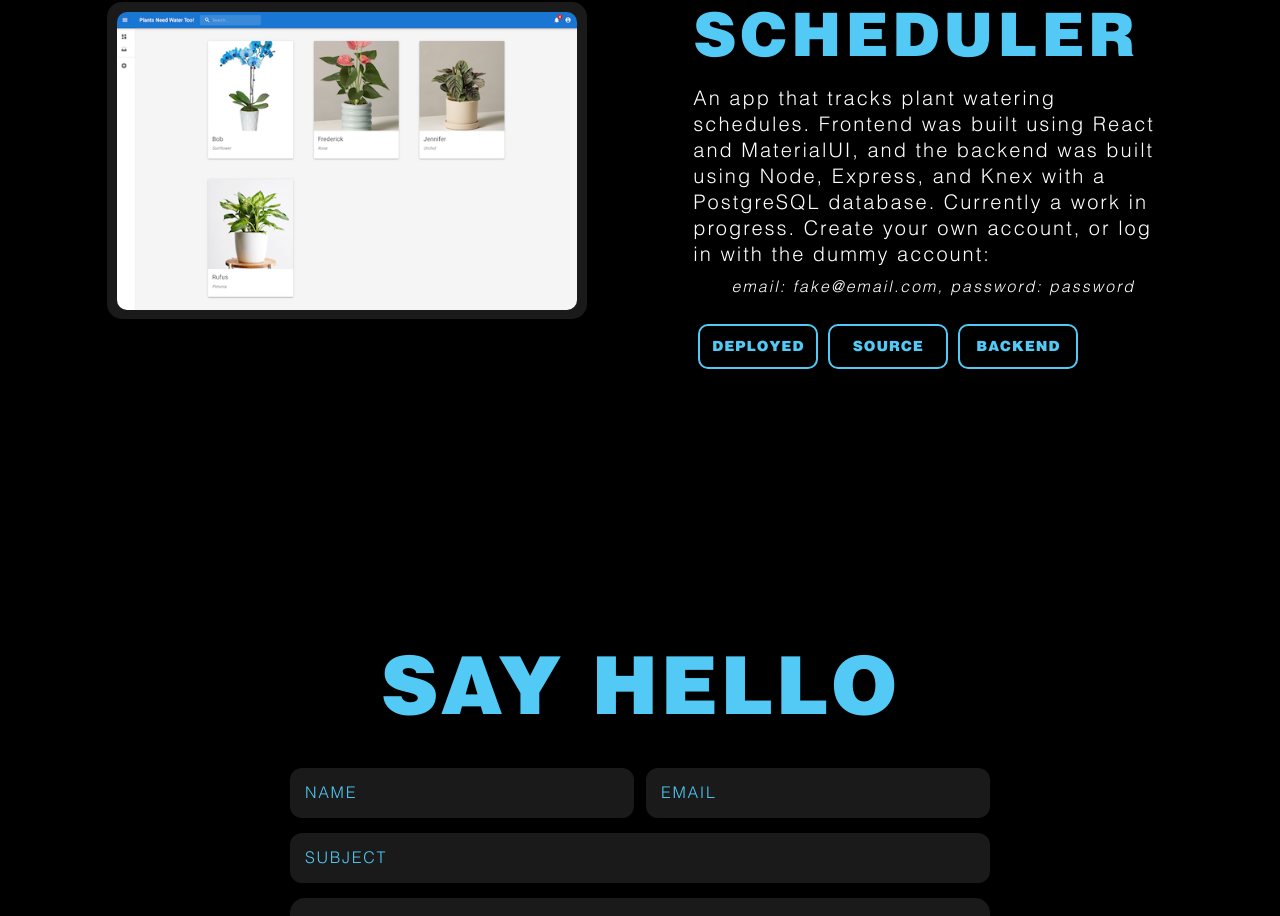
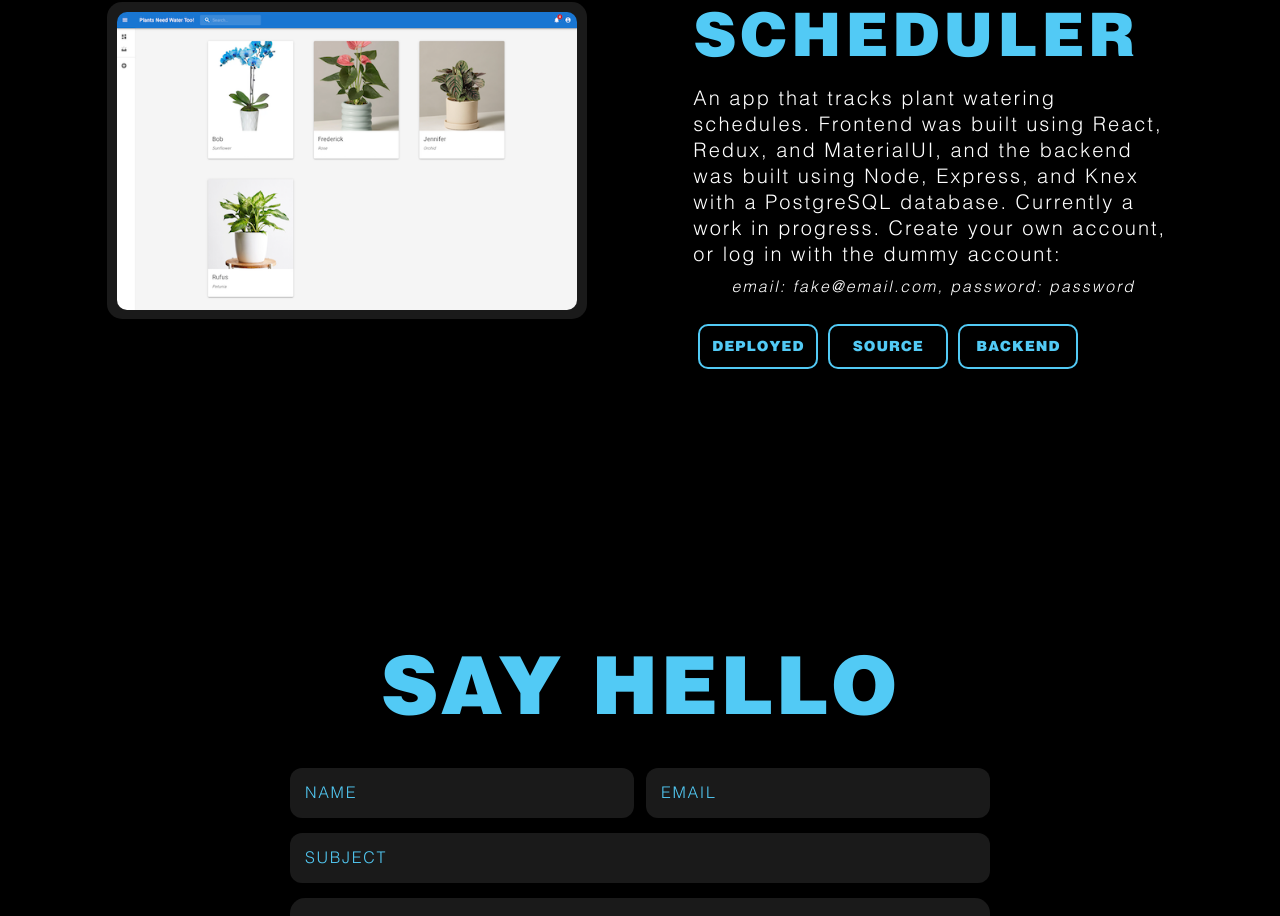
Before and after one commit to joshuascan/personal-portfolio, a Next.js app: page / in a window 1280 px wide. Shown: the part 3840-4756 px from the top of the page. Built offline with nearby package versions, Linux system fonts and the light colour scheme.

Commit message:
adds redux to plant scheduler description

```diff
--- a/src/constants/constants.js
+++ b/src/constants/constants.js
@@ -39,7 +39,7 @@ export const projects = [
   {
     title: "Watering Scheduler",
     description:
-      "An app that tracks plant watering schedules. Frontend was built using React and MaterialUI, and the backend was built using Node, Express, and Knex with a PostgreSQL database. Currently a work in progress. Create your own account, or log in with the dummy account:",
+      "An app that tracks plant watering schedules. Frontend was built using React, Redux, and MaterialUI, and the backend was built using Node, Express, and Knex with a PostgreSQL database. Currently a work in progress. Create your own account, or log in with the dummy account:",
     login: "email: fake@email.com, password: password",
     image: "/images/watering_app.png",
     visit: "https://plants-need-water-too.vercel.app/",
```
